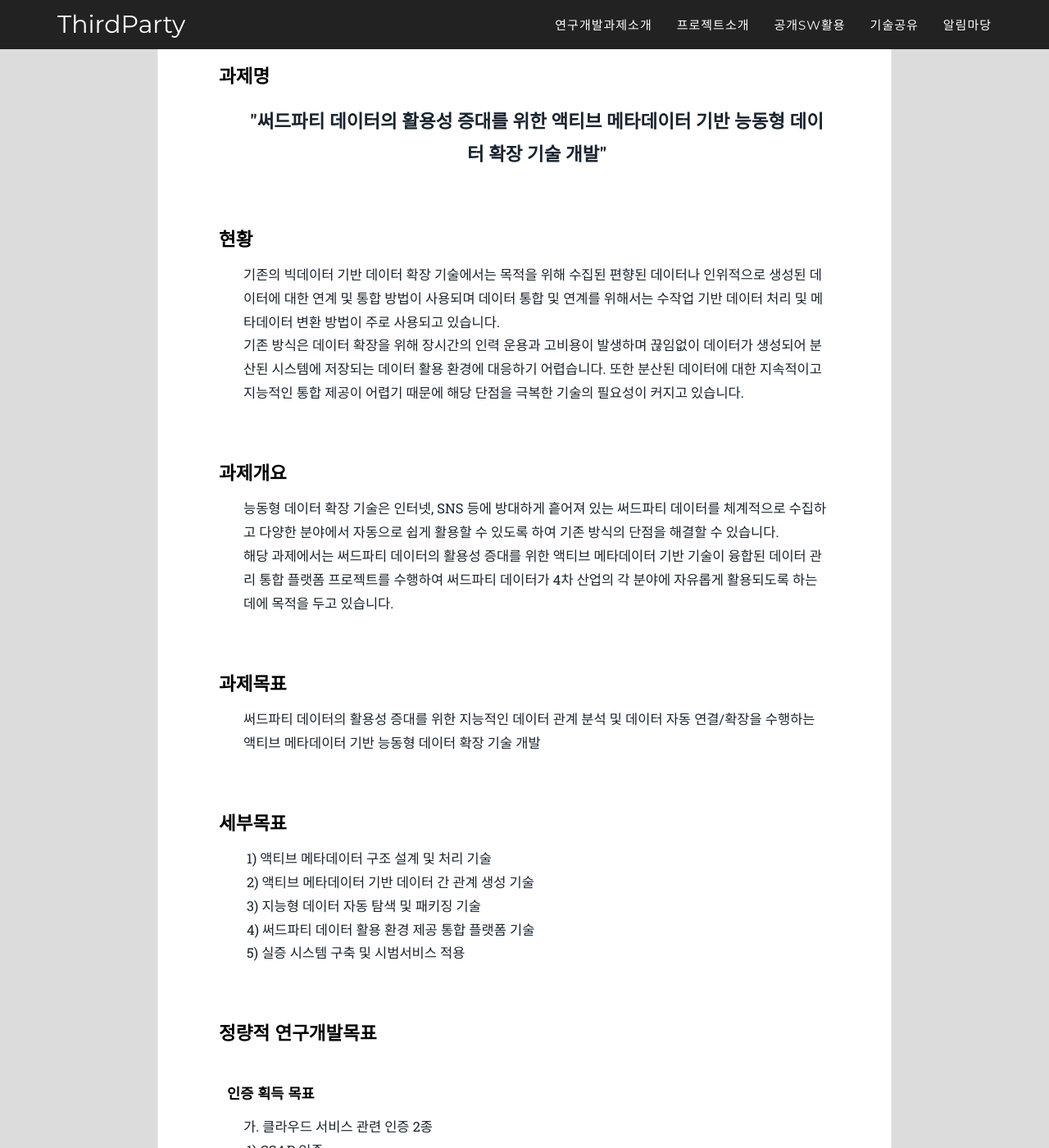
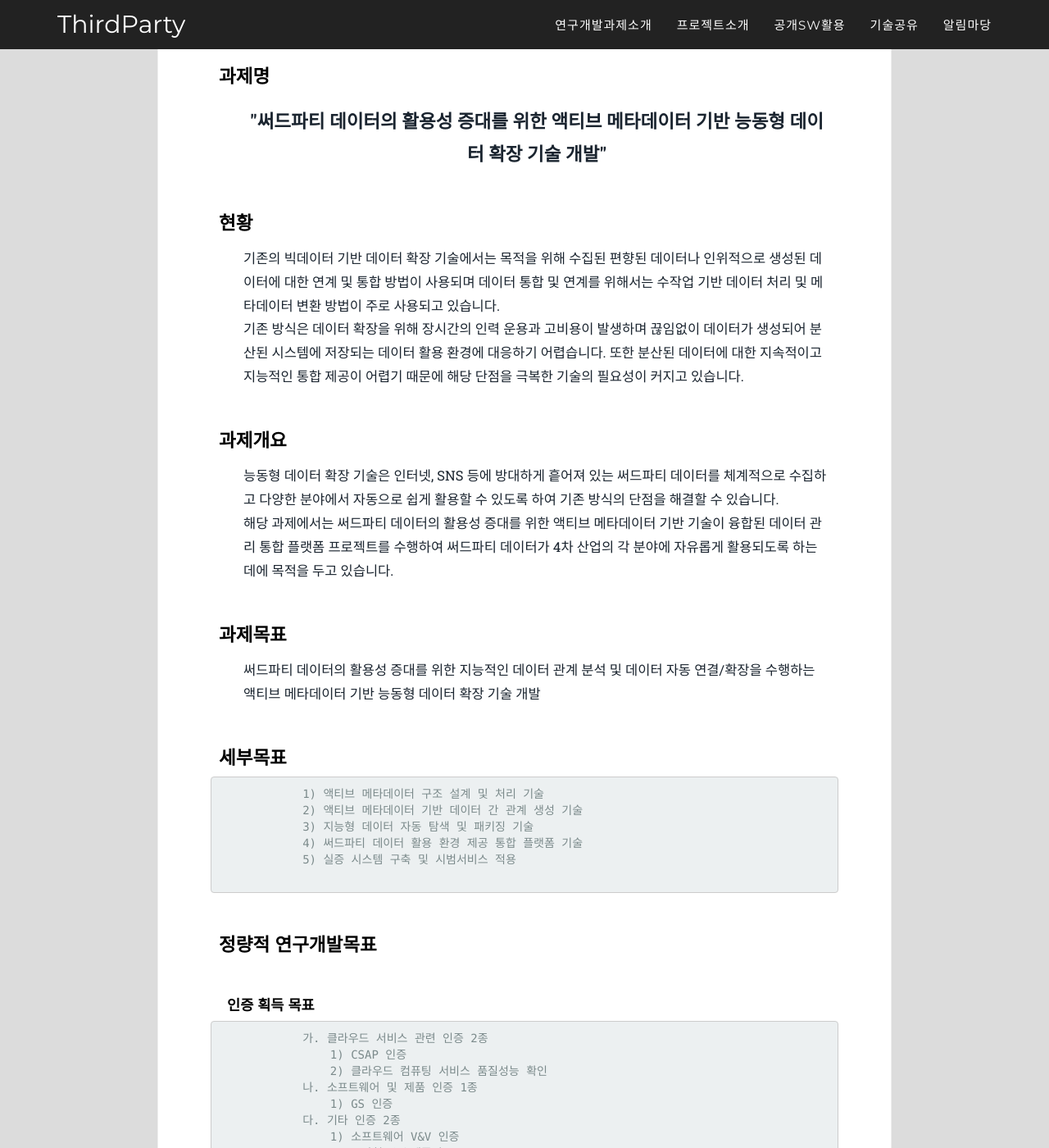
Before and after one commit to ThirdActiveDataExTech/ThirdActiveDataExTech.github.io, a Jekyll site: the page built from 2016_pages/business-intro.html, in a window 1280 px wide and 1400 px high, scrolled down 198 px. Shown: the whole window at 82% size. Built offline with Jekyll 4.4.1, drawn with Linux system fonts in a browser that asks for light colours; some web fonts are replaced; some of the changed text lies outside the part shown.

Commit message:
[연구개발과제소개 탭 수정]
- 스타일 수정

```diff
--- a/2016_pages/business-intro.html
+++ b/2016_pages/business-intro.html
@@ -30,26 +30,26 @@ title: 연구개발과제소개
             액티브 메타데이터 기반 능동형 데이터 확장 기술 개발</p>
 
         <h2>세부목표</h2>
-        <p>
-            &nbsp;1) 액티브 메타데이터 구조 설계 및 처리 기술<br>
-            &nbsp;2) 액티브 메타데이터 기반 데이터 간 관계 생성 기술<br>
-            &nbsp;3) 지능형 데이터 자동 탐색 및 패키징 기술<br>
-            &nbsp;4) 써드파티 데이터 활용 환경 제공 통합 플랫폼 기술<br>
-            &nbsp;5) 실증 시스템 구축 및 시범서비스 적용<br>
-        </p>
+        <pre>
+            1) 액티브 메타데이터 구조 설계 및 처리 기술
+            2) 액티브 메타데이터 기반 데이터 간 관계 생성 기술
+            3) 지능형 데이터 자동 탐색 및 패키징 기술
+            4) 써드파티 데이터 활용 환경 제공 통합 플랫폼 기술
+            5) 실증 시스템 구축 및 시범서비스 적용
+        </pre>
 
         <h2>정량적 연구개발목표</h2>
         <h3>인증 획득 목표</h3>
-        <p>
-            가. 클라우드 서비스 관련 인증 2종<br>
-            &nbsp;1) CSAP 인증<br>
-            &nbsp;2) 클라우드 컴퓨팅 서비스 품질성능 확인<br>
-            나. 소프트웨어 및 제품 인증 1종<br>
-            &nbsp;1) GS 인증<br>
-            다. 기타 인증 2종<br>
-            &nbsp;1) 소프트웨어 V&V 인증<br>
-            &nbsp;2) 조달청 우수제품인증<br>
-        </p>
+        <pre>
+            가. 클라우드 서비스 관련 인증 2종
+                1) CSAP 인증
+                2) 클라우드 컴퓨팅 서비스 품질성능 확인
+            나. 소프트웨어 및 제품 인증 1종
+                1) GS 인증
+            다. 기타 인증 2종
+                1) 소프트웨어 V&V 인증
+                2) 조달청 우수제품인증
+        </pre>
 
         <h2>필요성</h2>
         <p>
--- a/_sass/2016_sass/_event.scss
+++ b/_sass/2016_sass/_event.scss
@@ -13,7 +13,7 @@
     padding-top: 30px;
     padding-left: 10px;
   }
-  h3, ol, p {
+  h3 {
     color: black;
     text-align: left;
     padding-top: 30px;
@@ -22,7 +22,7 @@
   p, ol {
     font-size: 110%;
     color: #1a242f;
-    padding: 0 10px 20px 40px;
+    padding: 0 10px 0 40px;
   }
   h1 {
     margin: 0;
```
